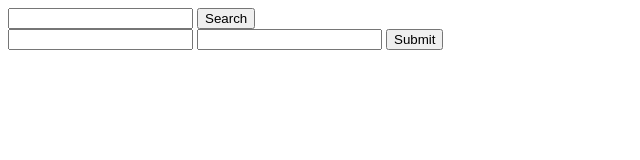
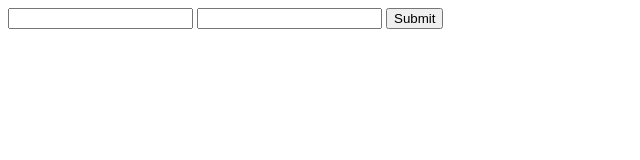
Before and after one commit to Harsh5781/Sprout, a website: page public/index.html in a window 1280 px wide. Shown: the whole page, without its empty margins (0-640 px from the left). Drawn offline with Linux system fonts and the light colour scheme.

Commit message:
Html removed

```diff
--- a/public/index.html
+++ b/public/index.html
@@ -7,12 +7,7 @@
     <title>Register</title>
 </head>
 <body>
-    <div>
-        <form action="/plant">
-            <input type="text" name="name">
-            <button>Search</button>
-        </form>
-    </div>
+
     <div>
         <form action="/user/register" method="post">
             <input type="text" id="email" name="email">
```
